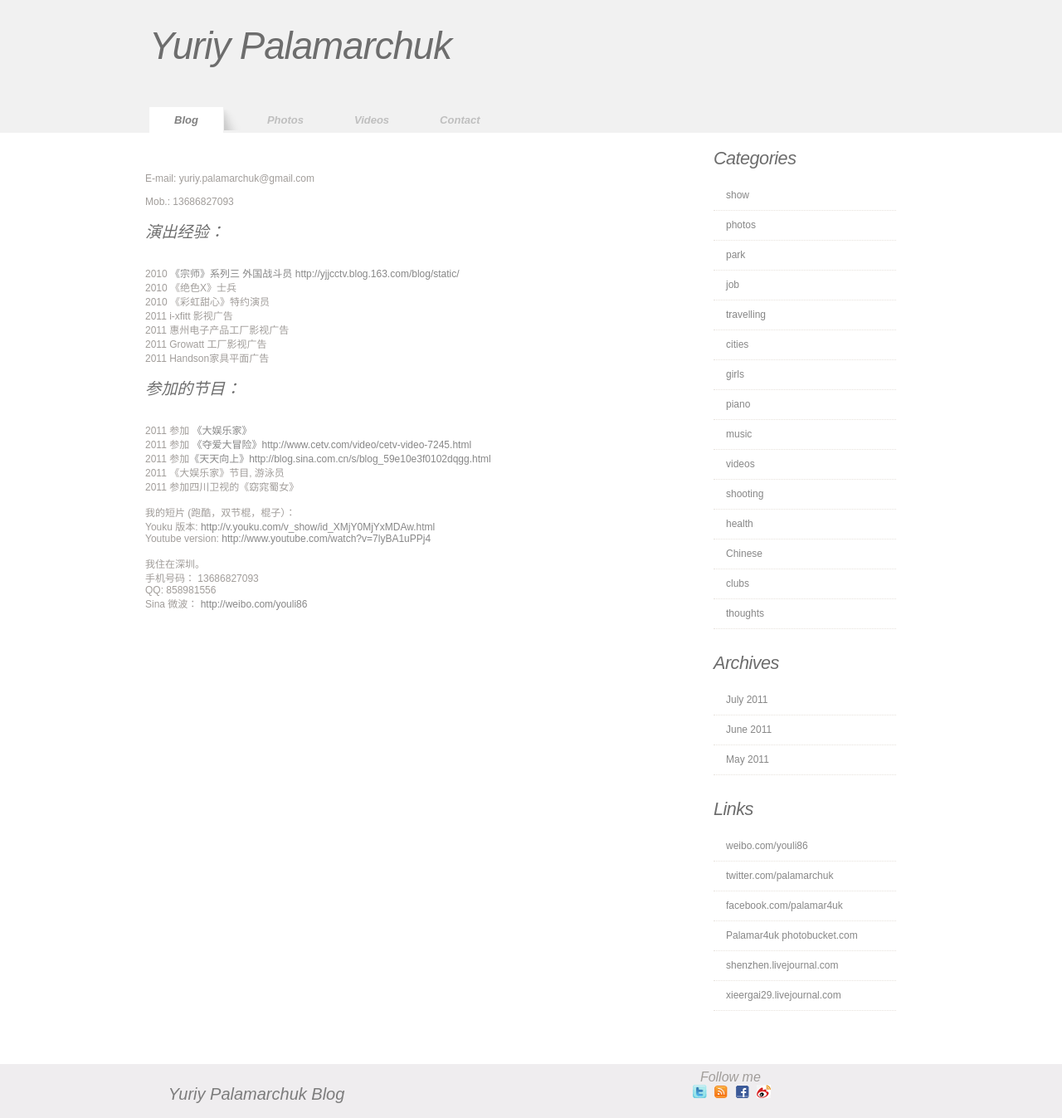
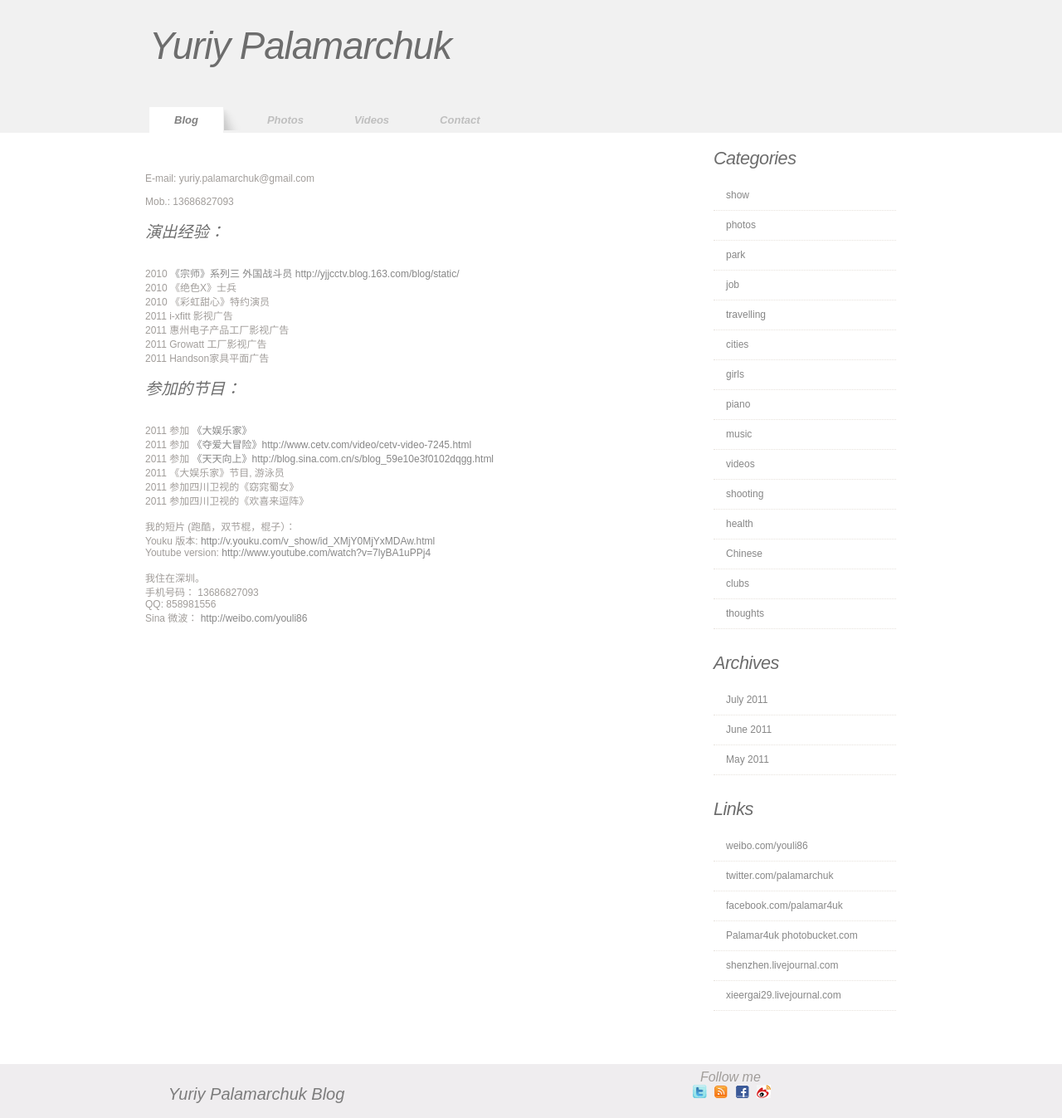
Before and after one commit to iurii/iurii.github.com, a Jekyll site: the page built from about.html, in a window 1280 px wide. Shown: the whole page at 83% size. Built offline with Jekyll 4.4.1, drawn with Linux system fonts in a browser that asks for light colours.

Commit message:
added the new show

```diff
--- a/about.html
+++ b/about.html
@@ -23,9 +23,10 @@ Mob.: 13686827093<br />
 <h3>参加的节目：</h3><br /><br />
 2011 参加 <a href="http://player.youku.com/player.php/sid/XMjc0MDI0MjY4/v.swf">《大娱乐家》</a><br />
 2011 参加 <a href="http://www.cetv.com/video/cetv-video-7245.html">《夺爱大冒险》</a><a href="http://www.cetv.com/video/cetv-video-7245.html">http://www.cetv.com/video/cetv-video-7245.html</a><br />
-2011 参加<a href="http://blog.sina.com.cn/s/blog_59e10e3f0102dqgg.html">《天天向上》</a><a href="http://blog.sina.com.cn/s/blog_59e10e3f0102dqgg.html">http://blog.sina.com.cn/s/blog_59e10e3f0102dqgg.html</a><br />
+2011 参加 <a href="http://v.youku.com/v_show/id_XMjgzNDAxOTEy.html">《天天向上》</a><a href="http://blog.sina.com.cn/s/blog_59e10e3f0102dqgg.html">http://blog.sina.com.cn/s/blog_59e10e3f0102dqgg.html</a><br />
 2011 《大娱乐家》节目, 游泳员<br />
 2011 参加四川卫视的《窈窕蜀女》<br />
+2011 参加四川卫视的《欢喜来逗阵》<br />
 <br />
 我的短片 (跑酷，双节棍，棍子）：<br />
 Youku 版本: <a href="http://v.youku.com/v_show/id_XMjY0MjYxMDAw.html">http://v.youku.com/v_show/id_XMjY0MjYxMDAw.html</a><br />
```
